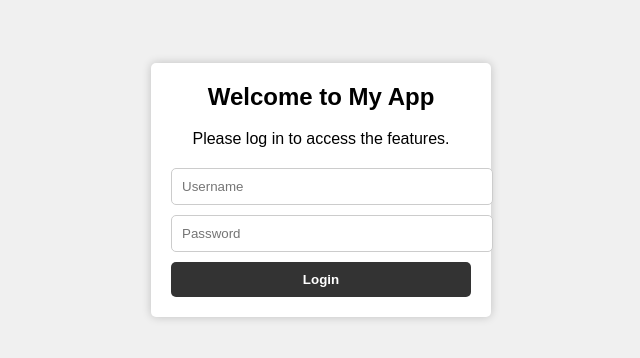
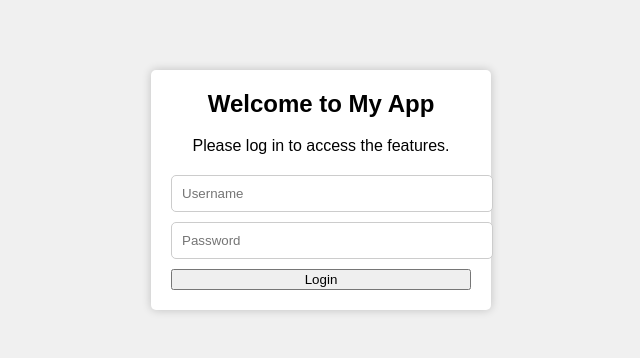
Before and after one commit to kithefedeshepe/Frontend-FYP, a React (Create React App) app: page / in a window 1280 px wide. Shown: the part 210-568 px from the top of the page, without its empty margins (319-959 px from the left). Built offline with nearby package versions, Linux system fonts and the light colour scheme.

Commit message:
patient linked in app.js v1

```diff
--- a/src/App.js
+++ b/src/App.js
@@ -4,15 +4,16 @@ import { BrowserRouter as Router, Routes, Route } from "react-router-dom";
 
 //Login, homepage
 import HomePage from "./HomePage/HomePage";
-
 //DoctorMainPage
 import DoctorMainPage from "./DoctorMainPage/DoctorMainPage";
-
 //DoctorUploadPage
 import DoctorUploadPage from "./DoctorUploadPage/DoctorUploadPage";
-
 //DoctorViewResult
 import DoctorViewResult from "./DoctorViewResult/DoctorViewResult";
+//PatientViewReport
+import PatientViewReport from "./PatientViewReport/PatientViewReport";
+//PatientMainPage
+import PatientMainPage from "./PatientMainPage/PatientMainPage";
 
 function App() {
   return (
@@ -20,9 +21,10 @@ function App() {
 			<Routes>
 				<Route path="/" element={<HomePage />} />
 				<Route path="/DoctorMainPage" element={<DoctorMainPage />} />
-				<Route path="/DoctorUploadImage/doc-upload-image" element={<DoctorUploadPage />} />
-				<Route path="/UserAdminPage/doc-view-result" element={<DoctorViewResult />} />
-
+				<Route path="/DoctorUploadImage" element={<DoctorUploadPage />} />
+				<Route path="/DoctorViewResult" element={<DoctorViewResult />} />
+				<Route path="/PatientMainPage" element={<PatientMainPage />} />
+				<Route path="/PatientViewReport" element={<PatientViewReport />} />
 			</Routes>
 		</Router>
   );
--- a/src/HomePage/HomePage.jsx
+++ b/src/HomePage/HomePage.jsx
@@ -11,7 +11,7 @@ function HomePage() {
           <form className="login-form">
             <input type="text" className="login-input" placeholder="Username" />
             <input type="password" className="login-input" placeholder="Password" />
-            <button type="submit" className="login-button">Login</button>
+            <button type="submit" className="button-32">Login</button>
           </form>
         </section>
       </main>
```
Also changed, not shown: src/HomePage/HomePage.css (line endings or trailing spaces).
